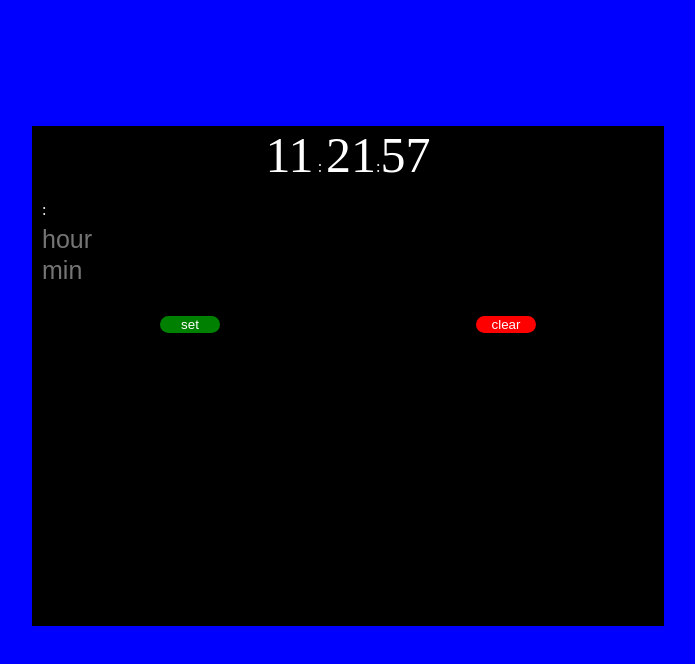
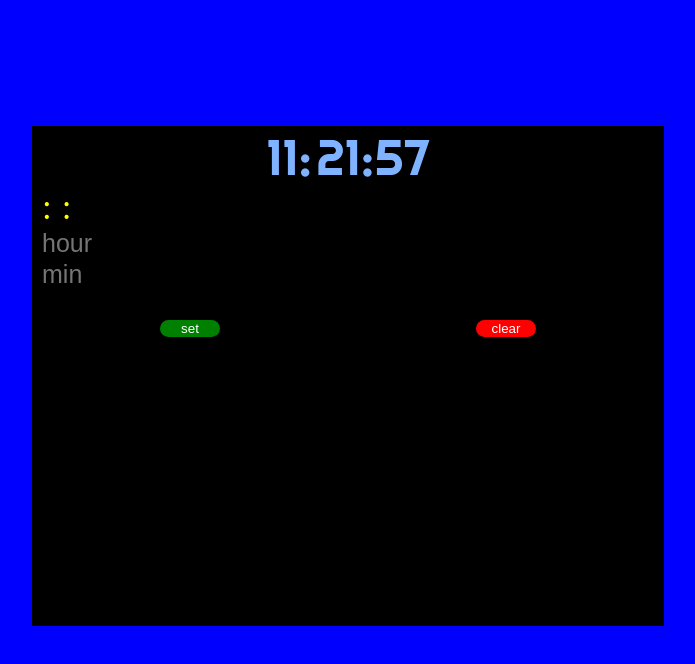
Before and after one commit to dhital93/alramResponsive, a plain HTML site: page index.html in a window 1280 px wide. Both pictures are taken after a click on the button "set". Shown: the whole page, without its empty margins (292-987 px from the left). Drawn offline with Linux system fonts and the light colour scheme.

Commit message:
chage in css

```diff
--- a/alramR.css
+++ b/alramR.css
@@ -18,6 +18,7 @@
   #mins,
   #second {
     font-size: 50px;
+    font-family: "Righteous", cursive;
   }
   #displalyhour,
   #displaymin {
@@ -88,6 +89,8 @@
   #mins,
   #second {
     font-size: 50px;
+    font-family: "Righteous", cursive;
+    color: #80b3ff;
   }
   #displalyhour,
   #displaymin {
@@ -101,6 +104,7 @@
     font-size: 25px;
     color: red;
     padding-left: 10px;
+    outline: none;
   }
   #buttonContainer {
     margin-top: 30px;
--- a/index.html
+++ b/index.html
@@ -1,6 +1,10 @@
 <!DOCTYPE html>
 <html lang="en">
   <head>
+    <link
+      href="https://fonts.googleapis.com/css?family=Righteous&display=swap"
+      rel="stylesheet"
+    />
     <link rel="stylesheet" href="alramR.css" />
     <meta charset="UTF-8" />
     <meta name="viewport" content="width=device-width, initial-scale=1.0" />
@@ -12,12 +16,12 @@
       <div id="container">
         <div id="clock">
           <div>
-          <span id="hours"></span> <span>:</span> <span id="mins"></span
-          ><span>:</span><span id="second"></span>
-        </div>
+            <span id="hours"></span> <span></span> <span id="mins"></span
+            ><span></span><span id="second"></span>
+          </div>
         </div>
         <div id="alramDisplay">
-          <span id="displalyhour"></span><span>:</span
+          <span id="displalyhour"></span><span></span
           ><span id="displaymin"></span>
         </div>
         <div id="inputs">
@@ -25,7 +29,12 @@
           <input type="number" placeholder="min" id="alramMin" /><br />
         </div>
         <div id="buttonContainer">
-          <button id="oneB" type="button" value="Set" onclick="setalram(), display()">
+          <button
+            id="oneB"
+            type="button"
+            value="Set"
+            onclick="setalram(), display()"
+          >
             set
           </button>
           <button id="twoB" onclick="stop()">clear</button>
@@ -49,8 +58,8 @@
         var hour = time.getHours();
         var min = time.getMinutes();
         var sec = time.getSeconds();
-        document.getElementById("hours").innerHTML = hour;
-        document.getElementById("mins").innerHTML = min;
+        document.getElementById("hours").innerHTML = hour + ":";
+        document.getElementById("mins").innerHTML = min + ":";
         document.getElementById("second").innerHTML = sec;
       }
       setInterval(clock, 500);
@@ -63,12 +72,10 @@
       }
       //To display the alram tme
       function display() {
-        document.getElementById(
-          "displalyhour"
-        ).innerHTML = window.localStorage.getItem("alramhour");
-        document.getElementById(
-          "displaymin"
-        ).innerHTML = window.localStorage.getItem("alrammin");
+        document.getElementById("displalyhour").innerHTML =
+          window.localStorage.getItem("alramhour") + ":";
+        document.getElementById("displaymin").innerHTML =
+          window.localStorage.getItem("alrammin") + ":";
       }
 
       function sound() {
```
